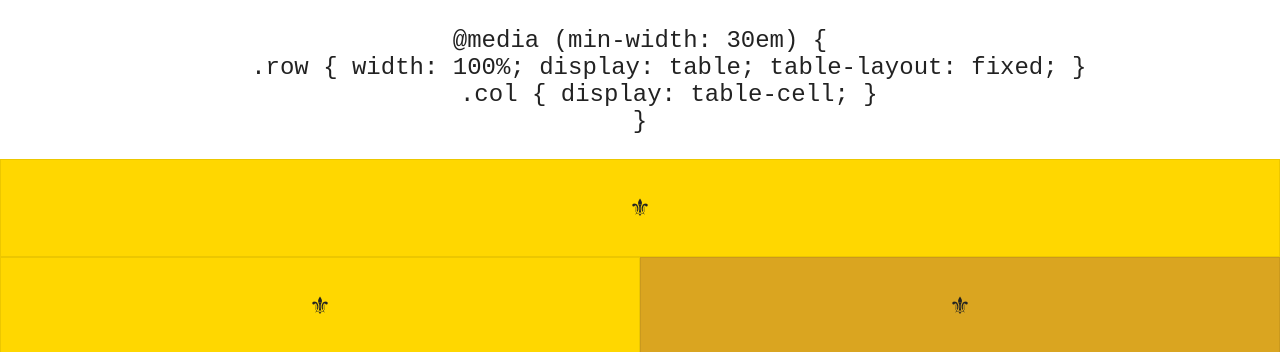
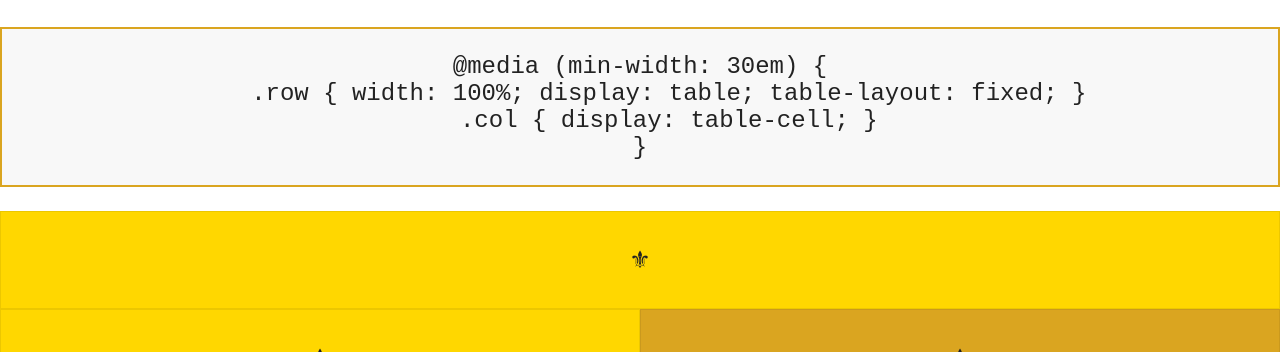
Before and after one commit to chrisnager/ungrid, a plain HTML site: page index.html in a window 1280 px wide. Shown: the part 390-742 px from the top of the page. Drawn offline with Linux system fonts and the light colour scheme.

Commit message:
Update docs.css

```diff
--- a/docs.css
+++ b/docs.css
@@ -11,6 +11,12 @@ body {
 a {
     text-decoration: none;
     color: teal;
+}
+
+pre {
+    border: 2px solid goldenrod;
+    padding: 1em;
+    background-color: #f8f8f8;
 }
 
 header {
```
